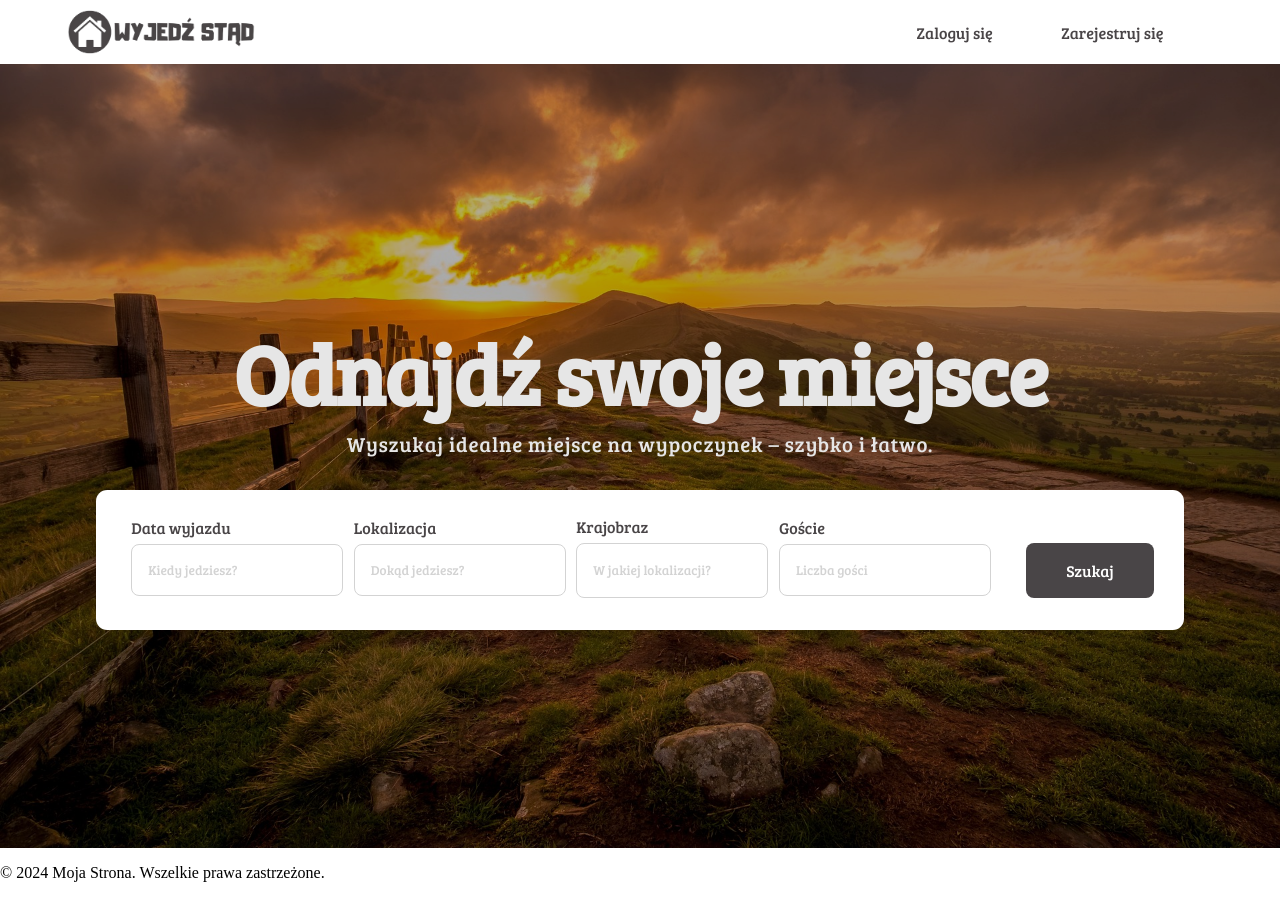
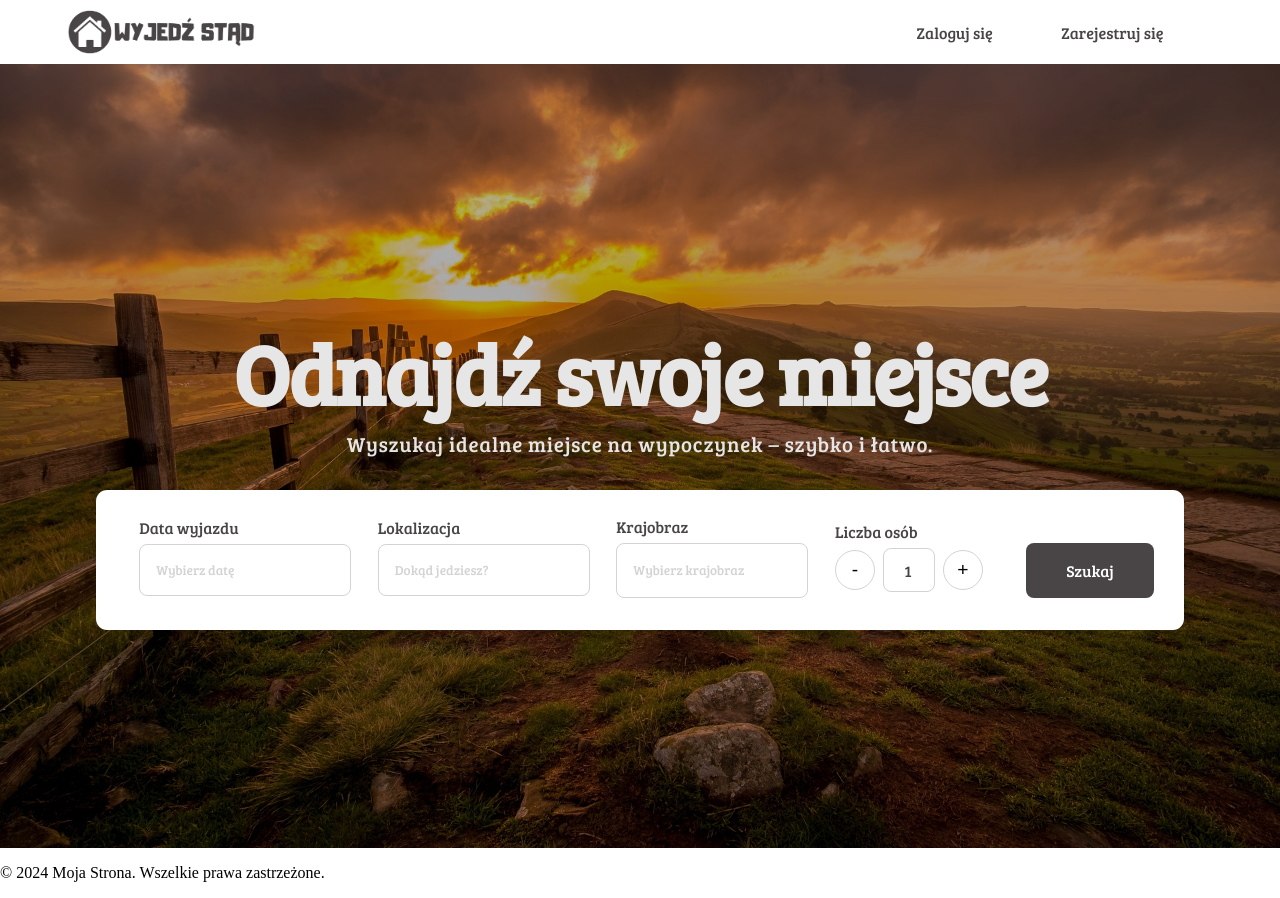
Before and after one commit to afra50/Bazy-Danych, a React (Create React App) app in the folder projekt/: page / in a window 1280 px wide. Built offline with nearby package versions, Linux system fonts and the light colour scheme.

Commit message:
style dla dropdown_menu (not done)

```diff
--- a/projekt/src/components/Search_form.js
+++ b/projekt/src/components/Search_form.js
@@ -7,7 +7,7 @@ function Search_form() {
   const [searchData, setSearchData] = useState({
     dateRange: [null, null], // Zakres dat
     location: "", // Lokalizacja
-    guests: "", // Liczba gości, początkowo pusty string
+    guests: 1, // Początkowa liczba gości ustawiona na 1
   });
   const [isCategoryOpen, setCategoryOpen] = useState(false); // Sterowanie otwieraniem/ zamykaniem listy krajobrazu
   const [selectedCategories, setSelectedCategories] = useState([]); // Zaznaczone kategorie
@@ -31,6 +31,22 @@ function Search_form() {
         prevCategories.filter((category) => category !== value)
       );
     }
+  };
+
+  // Zwiększanie liczby gości
+  const handleIncreaseGuests = () => {
+    setSearchData((prevData) => ({
+      ...prevData,
+      guests: prevData.guests + 1,
+    }));
+  };
+
+  // Zmniejszanie liczby gości z limitem minimalnym 1
+  const handleDecreaseGuests = () => {
+    setSearchData((prevData) => ({
+      ...prevData,
+      guests: prevData.guests > 1 ? prevData.guests - 1 : 1, // Minimalna liczba to 1
+    }));
   };
 
   // Sterowanie otwieraniem listy kategorii
@@ -59,7 +75,7 @@ function Search_form() {
             minDate={new Date()} // Blokowanie dat przeszłych
             dateFormat="dd/MM/yyyy"
             className="date_input" // Klasa do stylowania
-            placeholderText="Kiedy jedziesz?" // Tekst zastępczy, jeśli data nie jest wybrana
+            placeholderText="Wybierz datę" // Tekst zastępczy, jeśli data nie jest wybrana
             isClearable={true} // Pozwala wyczyścić wybór daty
           />
         </div>
@@ -76,7 +92,6 @@ function Search_form() {
             onChange={(e) =>
               setSearchData({ ...searchData, location: e.target.value })
             }
-            required
           />
         </div>
 
@@ -89,11 +104,11 @@ function Search_form() {
               className="dropdown_toggle"
               onClick={toggleCategoryDropdown}
             >
-              W jakiej lokalizacji?
+              Wybierz krajobraz
             </button>
             {isCategoryOpen && (
               <div className="dropdown_menu">
-                <label>
+                <label className="category">
                   <input
                     type="checkbox"
                     value="gory"
@@ -102,7 +117,7 @@ function Search_form() {
                   />
                   Góry
                 </label>
-                <label>
+                <label className="category">
                   <input
                     type="checkbox"
                     value="jezioro"
@@ -111,7 +126,7 @@ function Search_form() {
                   />
                   Jezioro
                 </label>
-                <label>
+                <label className="category">
                   <input
                     type="checkbox"
                     value="morze"
@@ -120,35 +135,64 @@ function Search_form() {
                   />
                   Morze
                 </label>
-                <label>
+                <label className="category">
                   <input
                     type="checkbox"
-                    value="miasto"
-                    checked={selectedCategories.includes("miasto")}
+                    value="las"
+                    checked={selectedCategories.includes("las")}
                     onChange={handleCategoryChange}
                   />
-                  Miasto
+                  Las
+                </label>
+                <label className="category">
+                  <input
+                    type="checkbox"
+                    value="rzeka"
+                    checked={selectedCategories.includes("rzeka")}
+                    onChange={handleCategoryChange}
+                  />
+                  Rzeka
+                </label>
+                <label className="category">
+                  <input
+                    type="checkbox"
+                    value="wieś"
+                    checked={selectedCategories.includes("wieś")}
+                    onChange={handleCategoryChange}
+                  />
+                  Wieś
                 </label>
               </div>
             )}
           </div>
         </div>
 
-        {/* Pole liczby gości */}
+        {/* Licznik gości */}
         <div className="form_group">
-          <label>Goście</label>
-          <input
-            type="number"
-            id="guests"
-            name="guests"
-            min="1"
-            placeholder="Liczba gości"
-            value={searchData.guests}
-            onChange={(e) =>
-              setSearchData({ ...searchData, guests: e.target.value })
-            }
-            required
-          />
+          <label>Liczba osób</label>
+          <div className="guests_counter">
+            <button
+              type="button"
+              className="guests_button"
+              onClick={handleDecreaseGuests}
+            >
+              -
+            </button>
+            <input
+              type="text"
+              id="guests"
+              name="guests"
+              value={searchData.guests}
+              readOnly // Zablokowanie wpisywania ręcznie
+            />
+            <button
+              type="button"
+              className="guests_button"
+              onClick={handleIncreaseGuests}
+            >
+              +
+            </button>
+          </div>
         </div>
       </div>
 
--- a/projekt/src/styles/Search_form.scss
+++ b/projekt/src/styles/Search_form.scss
@@ -29,7 +29,36 @@
       .dropdown {
         .dropdown_menu {
           position: absolute;
+          top: 7rem;
+          padding: 1rem 0;
+          border-radius: 0.5rem;
+          box-shadow: 0 4px 6px rgba(0, 0, 0, 0.2),
+            0 1px 3px rgba(0, 0, 0, 0.18);
           background-color: white;
+          display: flex;
+          flex-wrap: wrap;
+          width: 20vw;
+          justify-content: space-evenly;
+          .category {
+            width: 7vw;
+            display: flex;
+            align-items: stretch;
+            input {
+              width: 2vw;
+              height: auto;
+              appearance: none;
+              -webkit-appearance: none;
+              cursor: pointer;
+              border-radius: 0;
+              padding: 0;
+              width: 1rem;
+              height: 1rem;
+              margin-right: 0.5srem;
+            }
+            input[type="checkbox"]:checked {
+              background-color: $primary-color;
+            }
+          }
         }
 
         .dropdown_toggle {
@@ -84,6 +113,38 @@
       input::placeholder {
         color: lightgrey;
       }
+      .guests_counter {
+        display: flex;
+        align-items: center;
+        input {
+          text-align: center;
+          width: 3rem;
+          border: 1px solid lightgrey;
+          border-radius: 0.5rem;
+          margin: 0 0.5rem;
+          height: 2.5rem;
+          font-size: 1rem;
+          padding-left: 0;
+        }
+
+        .guests_button {
+          border: 1px solid lightgrey;
+          background-color: white;
+          width: 2.5rem;
+          height: 2.5rem;
+          border-radius: 2rem;
+          font-size: 1.2rem;
+          cursor: pointer;
+          display: flex;
+          align-items: center;
+          justify-content: center;
+          transition: background-color 0.3s ease;
+
+          &:hover {
+            background-color: #f0f0f0;
+          }
+        }
+      }
     }
   }
 
```
